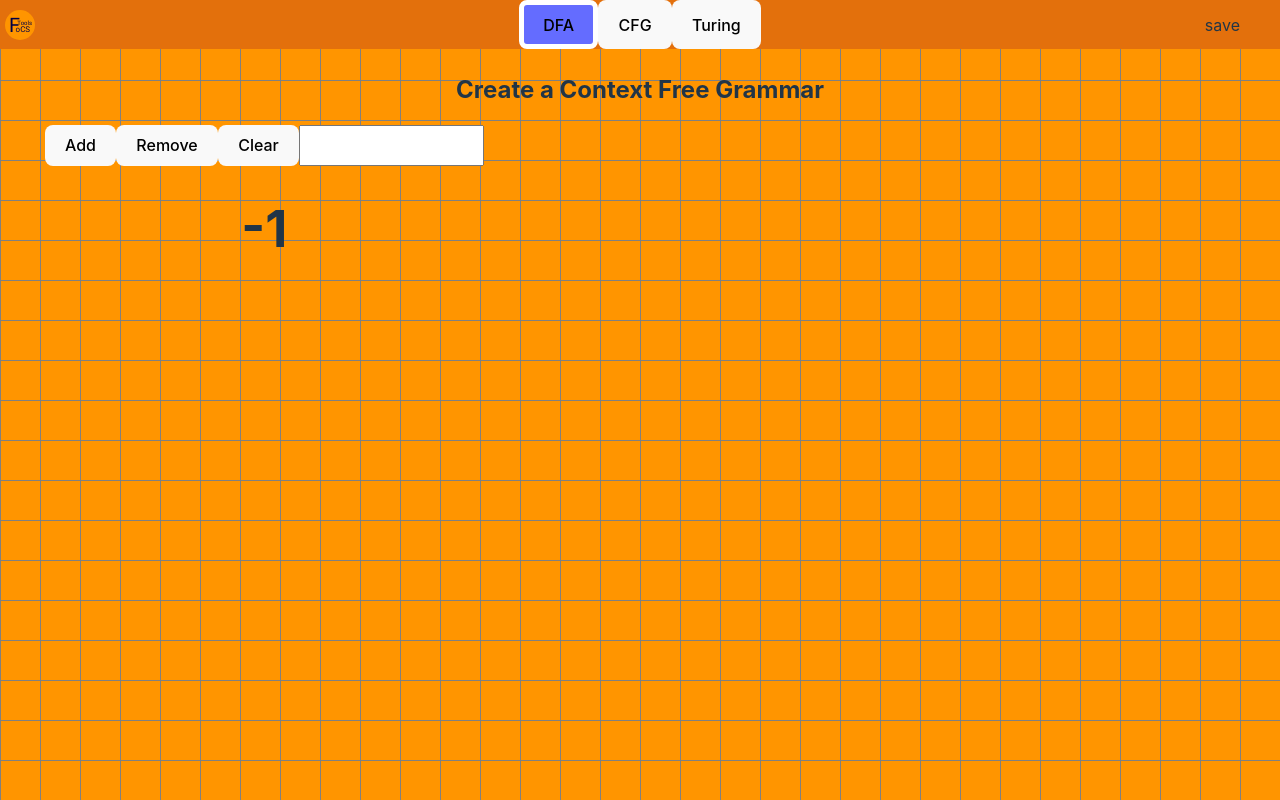
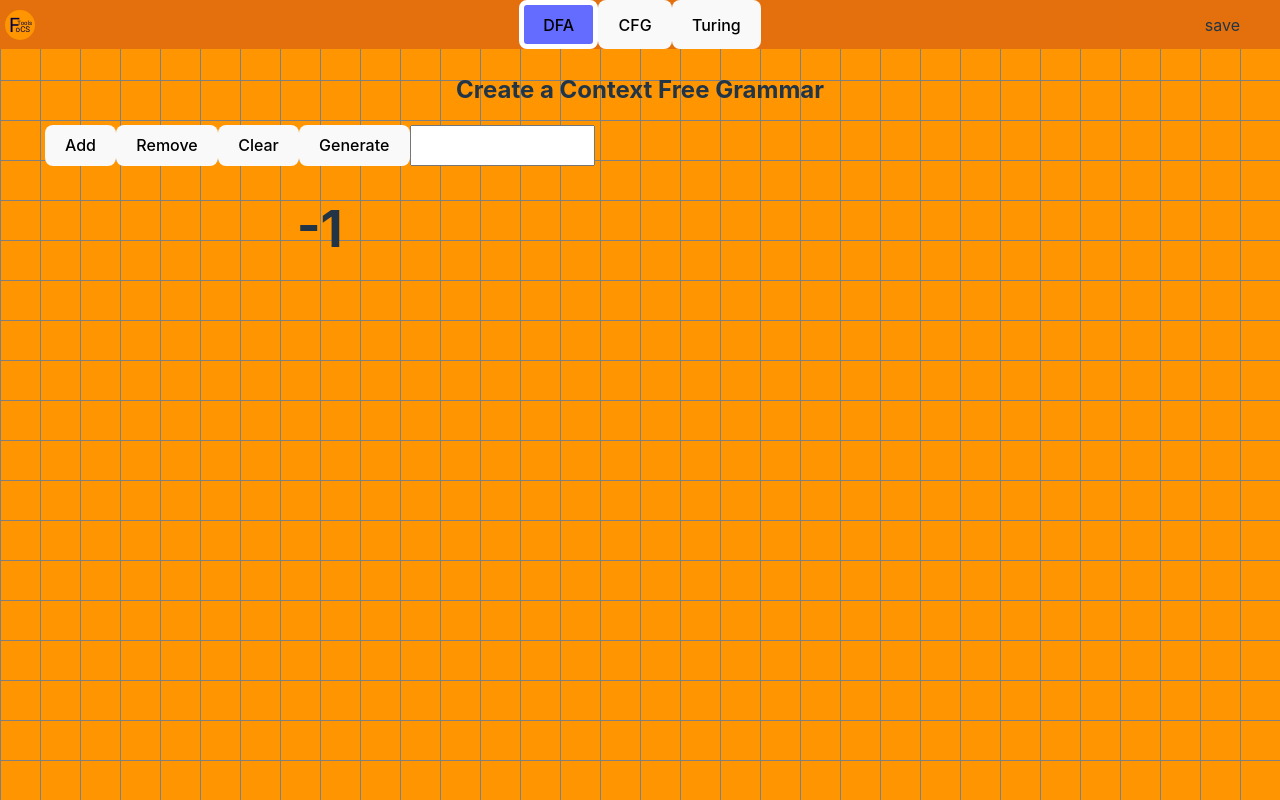
Before and after one commit to aandrepingu/FoCSTools, a React (Vite) app in the folder FoCSTools Site/: page / in a window 1280 px wide. Built offline with nearby package versions, Linux system fonts and the light colour scheme.

Commit message:
Update CFG.tsx

```diff
--- a/FoCSTools Site/src/pages/CFG.tsx
+++ b/FoCSTools Site/src/pages/CFG.tsx
@@ -6,6 +6,7 @@ export default function CFG() {
   const [lang, setLang] = useState<string>("");
   const [text, setText] = useState<string[]>([]);
   const [currentTextIndex, setCurrentTextIndex] = useState<number>(count - 1);
+  const [generated, setGenerated] = useState(false);
 
   // Get index of clicked text box
   function onTextClick(index: number) {
@@ -160,6 +161,12 @@ export default function CFG() {
     setText(newText);
     setCount(0);
     setCurrentTextIndex(-1);
+    setGenerated(false);
+  }
+
+  function generate() {
+    renderOutputsTest();
+    setGenerated(true);
   }
 
   // Edit the value in the array
@@ -199,6 +206,7 @@ export default function CFG() {
           <button onClick={onAdd}>Add</button>
           <button onClick={onRemove}>Remove</button>
           <button onClick={clear}>Clear</button>
+          <button onClick={generate}>Generate</button>
           <input type="text" value={lang} onChange={(e) => handleLang(e)} />
         </div>
         <div className="CFG_Rules">
@@ -217,7 +225,7 @@ export default function CFG() {
         <h1>{currentTextIndex}</h1>
         <h1>{lang}</h1>
       </div>
-      <div className="outputBox">{renderOutputsTest()}</div>
+      {generated && <div className="outputBox">{renderOutputsTest()}</div>}
     </>
   );
 }
```
